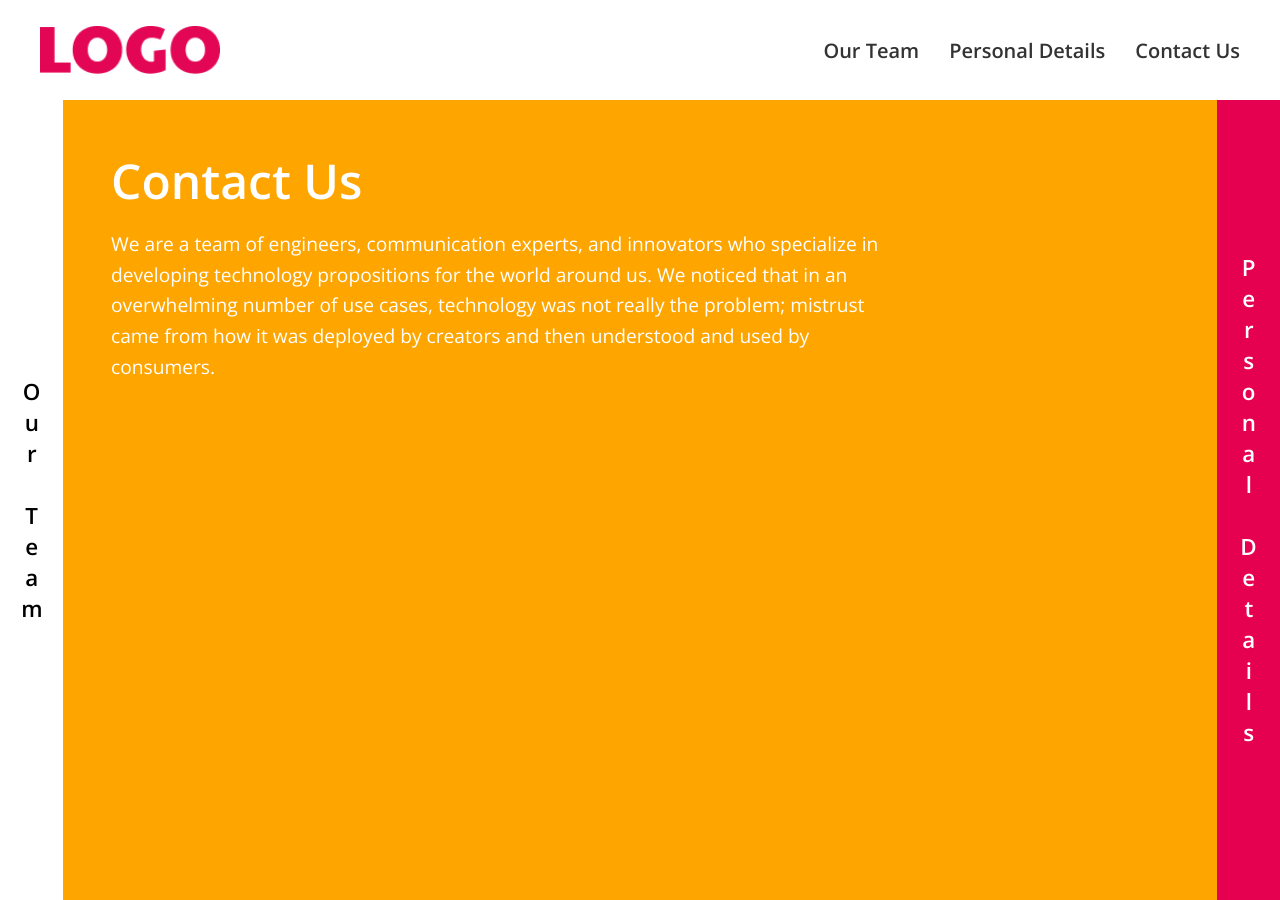
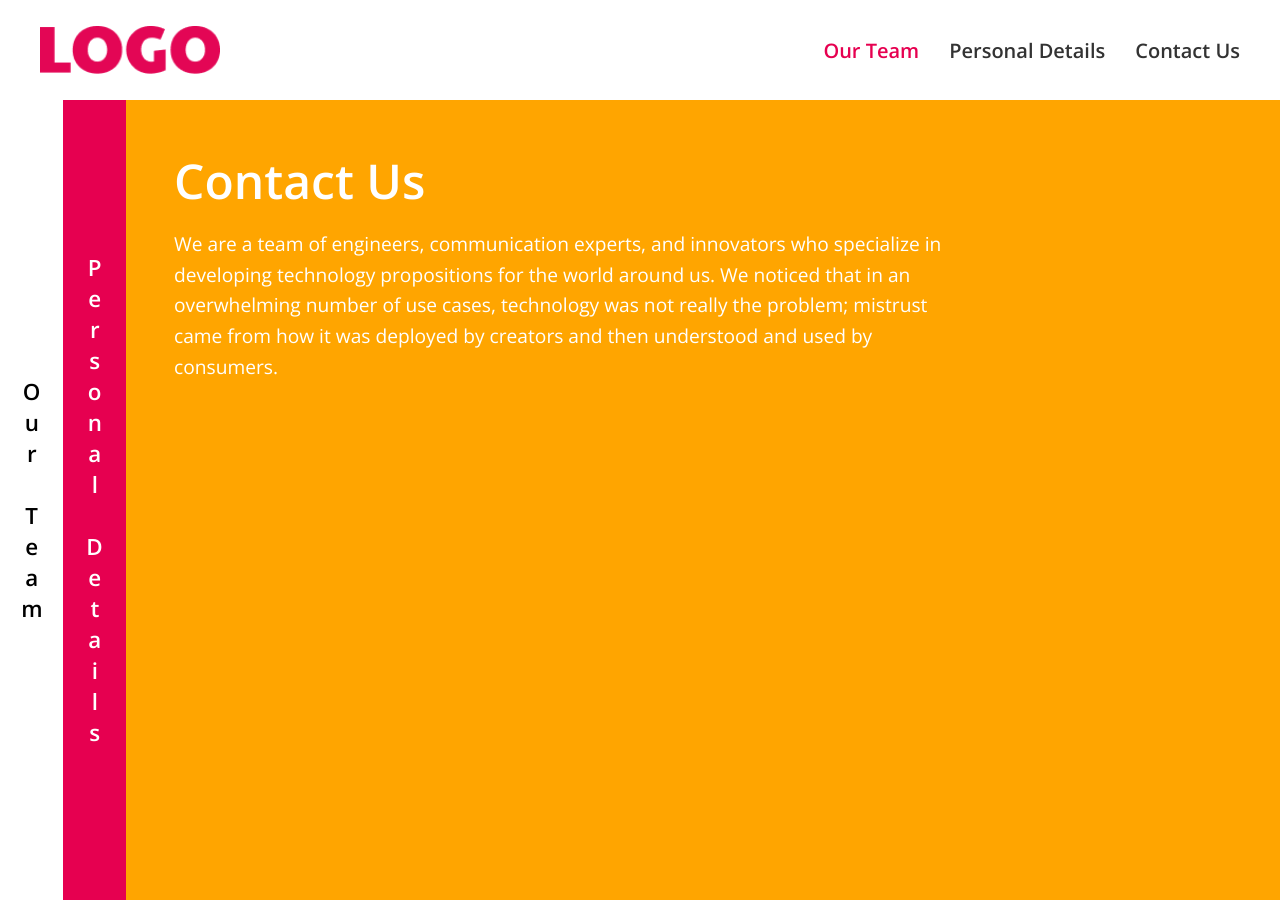
Before and after one commit to deepak-tiwari-dt/Landing-Page-Task, a React app: page /contact-us in a window 1280 px wide. Built offline with nearby package versions, Linux system fonts and the light colour scheme; the HTML template or start-up script is replaced by a standard one.

Commit message:
Updated Components

```diff
--- a/src/components/ContactUs.jsx
+++ b/src/components/ContactUs.jsx
@@ -3,8 +3,11 @@ import styles from "./ContactUs.module.css"; // Import the CSS module
 const ContactUs = () => {
   return (
     <div className={styles.contactUsContainer}>
-      <div className={styles.sidebarLeft}>
+      <div className={styles.sidebar1}>
         <div>Our Team</div>
+      </div>
+      <div className={styles.sidebar2}>
+        <div>Personal Details</div>
       </div>
       <div className={styles.mainContent}>
         <h1>Contact Us</h1>
@@ -16,9 +19,6 @@ const ContactUs = () => {
           creators and then understood and used by consumers.
         </p>
       </div>
-      <div className={styles.sidebarRight}>
-        <div>Personal Details</div>
-      </div>
     </div>
   );
 };
--- a/src/components/ContactUs.module.css
+++ b/src/components/ContactUs.module.css
@@ -7,7 +7,7 @@
   font-family: "Open Sans", sans-serif; /* Apply Open Sans font */
 }
 
-.sidebarLeft {
+.sidebar1 {
   display: flex;
   flex-direction: column;
   justify-content: center;
@@ -19,7 +19,7 @@
   text-orientation: upright;
 }
 
-.sidebarRight {
+.sidebar2 {
   display: flex;
   flex-direction: column;
   justify-content: center;
--- a/src/components/Navbar.jsx
+++ b/src/components/Navbar.jsx
@@ -7,7 +7,7 @@ const Navbar = () => {
     <div className={styles.navbar}>
       <img className={styles.logo} src={Logo} alt="logo" />
       <nav>
-        <Link className={styles.link} to="/our-team">
+        <Link className={`${styles.link} ${styles.ourTeam}`} to="/our-team">
           Our Team
         </Link>
         <Link className={styles.link} to="/personal-details">
--- a/src/components/Navbar.module.css
+++ b/src/components/Navbar.module.css
@@ -20,9 +20,13 @@ nav {
   gap: 30px; /* Increased spacing between links */
 }
 
-nav a {
+.link {
   text-decoration: none;
   color: #333;
   font-size: 20px; /* Slightly bigger font */
   font-weight: 700; /* Bolder text */
 }
+
+.ourTeam {
+  color: #e60050; /* Apply color #e60050 to "Our Team" link */
+}
```
